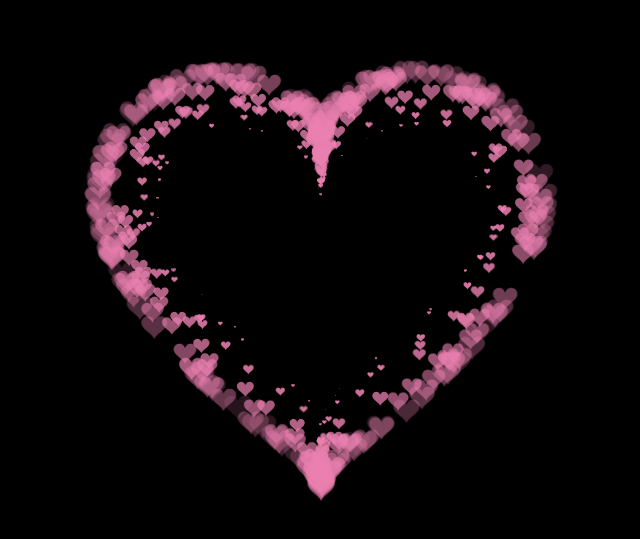
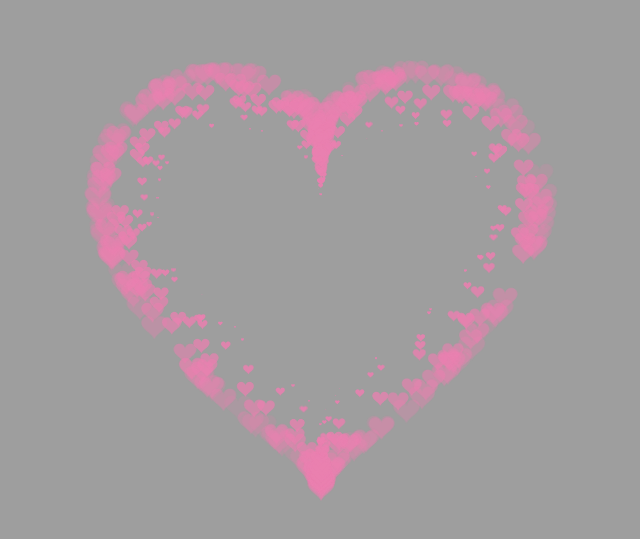
Before and after one commit to hvdvchung/My_Love, a plain HTML site: page index.html in a window 1280 px wide. Shown: the part 123-662 px from the top of the page, without its empty margins (319-959 px from the left). Drawn offline with Linux system fonts and the light colour scheme; the site is published under a folder, as on GitHub Pages, so addresses that start at the root find nothing.

Commit message:
Update index.html

```diff
--- a/index.html
+++ b/index.html
@@ -21,7 +21,7 @@ canvas {
   </style>
  </HEAD>
 
- <BODY style="background-image: url(/image/IMG_4411.JPG);background-repeat: no-repeat;background-size: cover;background-position: bottom center;">
+ <BODY style="background-image: url(./image/IMG_4411.JPG);background-repeat: no-repeat;background-size: cover;background-position: bottom center;">
   <canvas id="pinkboard"></canvas>
   <script>
   /*
```
